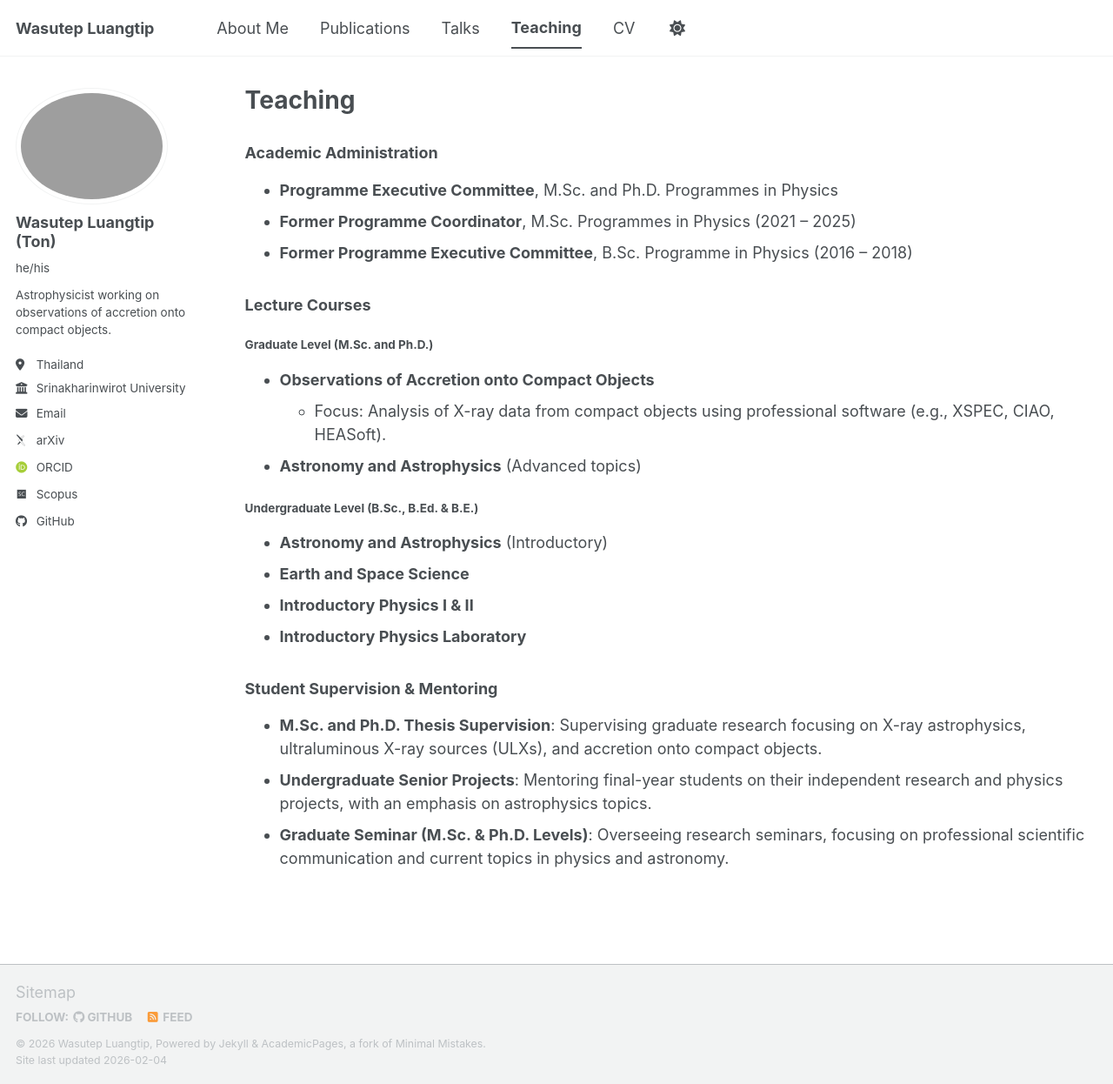
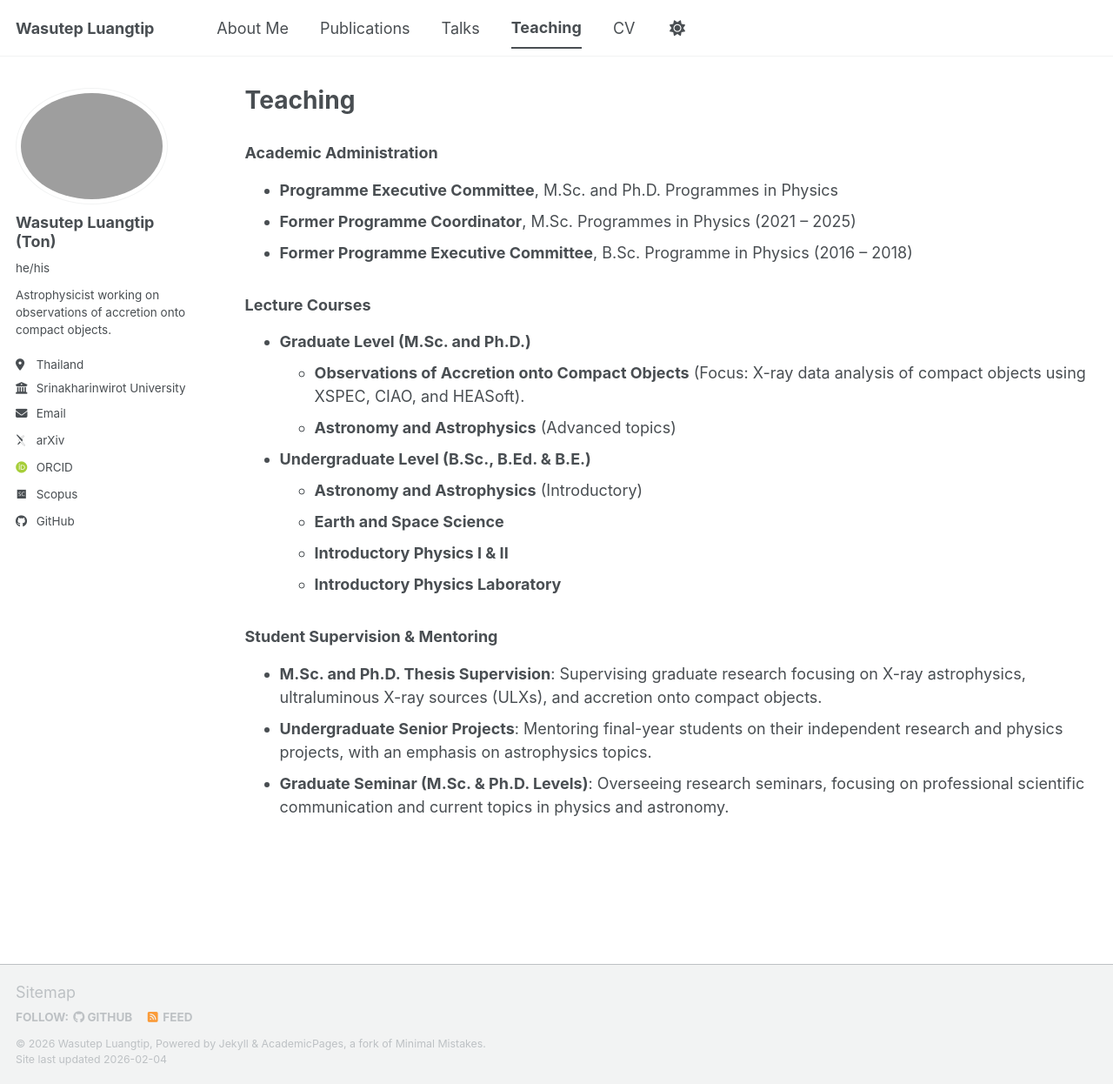
Before and after one commit to wluangtip/wluangtip.github.io, a Jekyll site: the page built from _pages/teaching.md, in a window 1280 px wide and 1246 px high. Shown: the whole window at 87% size. Built offline with Jekyll 4.4.1, drawn with Linux system fonts in a browser that asks for light colours; some web fonts are replaced; a script bundle is joined from its source files by our own code; library files that are not in the unit come from our copies.

Commit message:
Update teaching.md

```diff
--- a/_pages/teaching.md
+++ b/_pages/teaching.md
@@ -12,16 +12,15 @@ author_profile: true
 
 ### Lecture Courses
 
-#### Graduate Level (M.Sc. and Ph.D.)
-* **Observations of Accretion onto Compact Objects**
-    * Focus: Analysis of X-ray data from compact objects using professional software (e.g., XSPEC, CIAO, HEASoft).
-* **Astronomy and Astrophysics** (Advanced topics)
+* **Graduate Level (M.Sc. and Ph.D.)**
+    * **Observations of Accretion onto Compact Objects** (Focus: X-ray data analysis of compact objects using XSPEC, CIAO, and HEASoft).
+    * **Astronomy and Astrophysics** (Advanced topics)
 
-#### Undergraduate Level (B.Sc., B.Ed. & B.E.)
-* **Astronomy and Astrophysics** (Introductory)
-* **Earth and Space Science**
-* **Introductory Physics I & II**
-* **Introductory Physics Laboratory**
+* **Undergraduate Level (B.Sc., B.Ed. & B.E.)**
+    * **Astronomy and Astrophysics** (Introductory)
+    * **Earth and Space Science**
+    * **Introductory Physics I & II**
+    * **Introductory Physics Laboratory**
 
 ### Student Supervision & Mentoring
 * **M.Sc. and Ph.D. Thesis Supervision**: Supervising graduate research focusing on X-ray astrophysics, ultraluminous X-ray sources (ULXs), and accretion onto compact objects.
```
